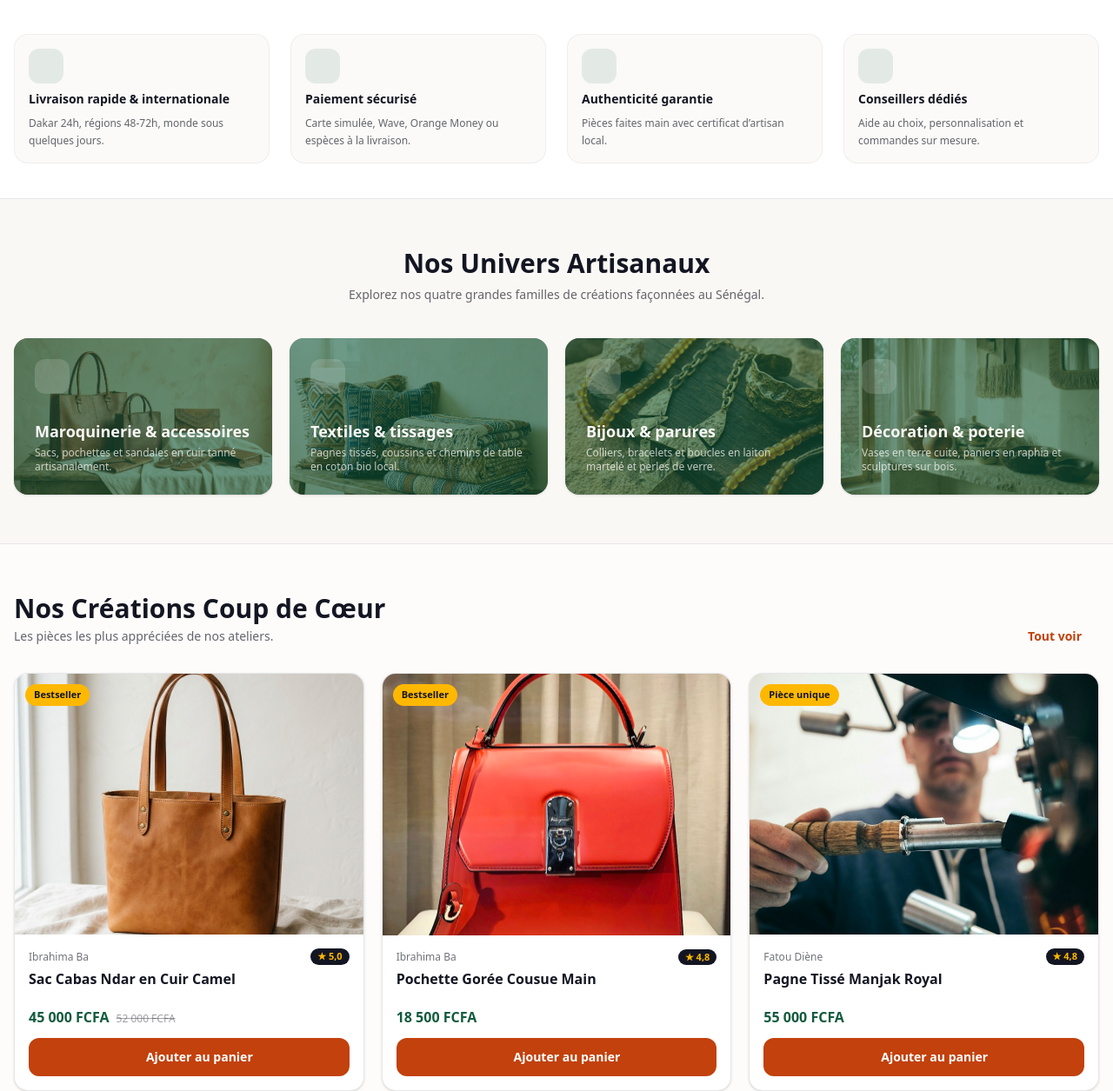
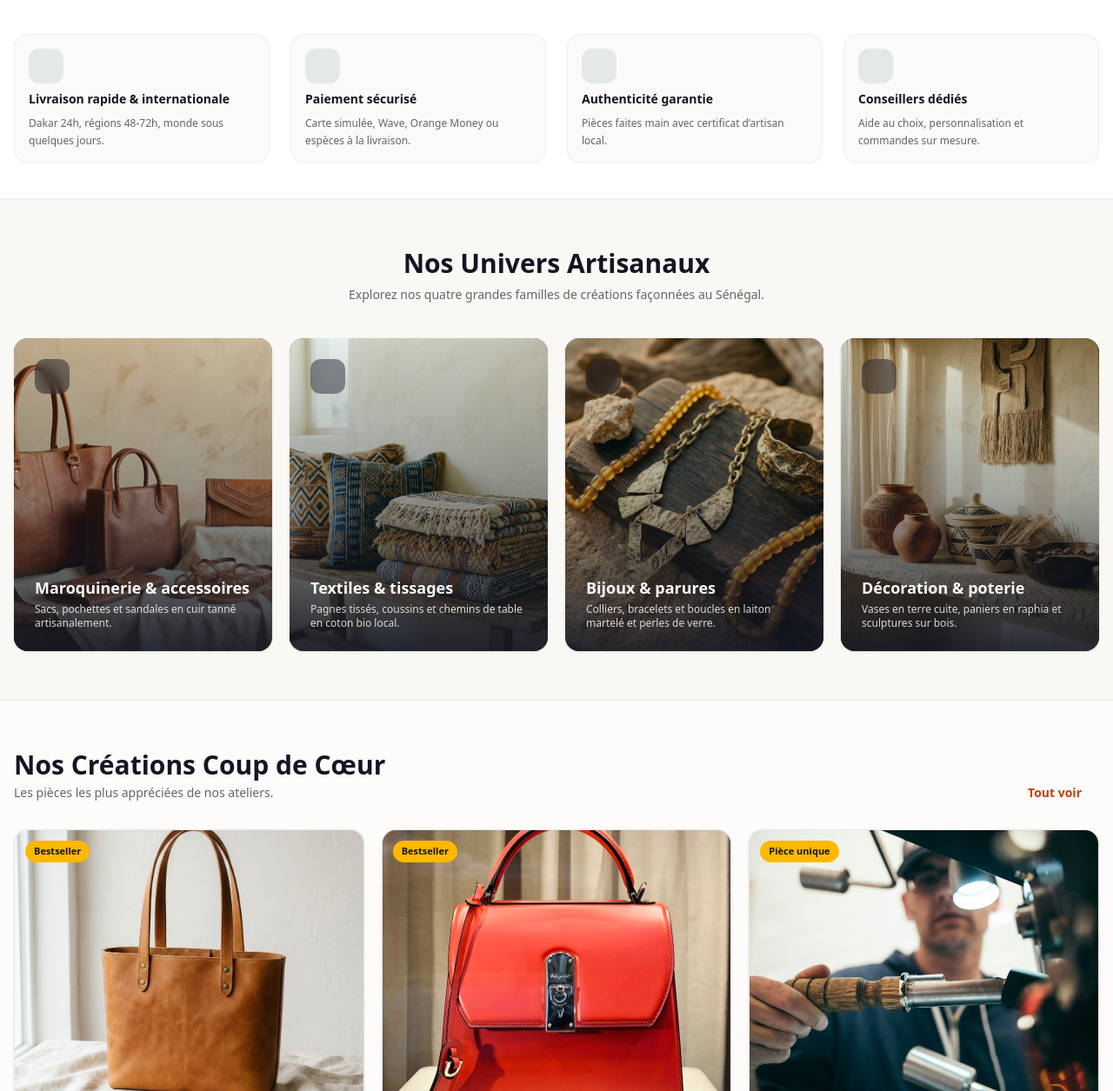
Before and after one commit to Brainhackers-2/Sunu-Atelier, a Laravel app: page / in a window 1280 px wide. Shown: the part 723-1978 px from the top of the page at 87% size. Run offline with Laravel 12, Linux system fonts and the light colour scheme; data comes from the database, SQL or seed files in the repository; data that the repository does not hold is empty; style sheets or scripts are compiled from the project's sources; parts of the project's set-up code (start-up, migrations or seed data) failed here and were passed over; some libraries are stand-ins or nearby versions.

Commit message:
UI: enlarge and brighten category images in Nos Univers Artisanaux

```diff
--- a/resources/views/home.blade.php
+++ b/resources/views/home.blade.php
@@ -111,22 +111,23 @@
             <p class="text-sm text-ebene/65 mt-2">Explorez nos quatre grandes familles de créations façonnées au Sénégal.</p>
         </div>
 
-        <div class="grid grid-cols-2 md:grid-cols-4 gap-5">
+        <div class="grid grid-cols-2 md:grid-cols-4 gap-4 sm:gap-5">
             @foreach ($categories as $cat)
                 <a href="{{ route('boutique', ['cat' => $cat->slug]) }}"
-                   class="group relative rounded-2xl overflow-hidden bg-foret text-ivoire p-6 min-h-[180px] flex flex-col justify-between shadow-sm hover:shadow-lg transition-all gs-reveal">
+                   class="group relative rounded-2xl overflow-hidden bg-foret text-ivoire p-4 sm:p-6 min-h-[240px] sm:min-h-[320px] md:min-h-[360px] flex flex-col justify-between shadow-sm hover:shadow-xl transition-all gs-reveal">
                     @if ($cat->header_image)
                         <img src="{{ asset($cat->header_image) }}"
                              alt="{{ $cat->name }}"
-                             class="absolute inset-0 w-full h-full object-cover opacity-40 group-hover:opacity-55 group-hover:scale-105 transition-all duration-500"
+                             class="absolute inset-0 w-full h-full object-cover opacity-90 group-hover:opacity-100 group-hover:scale-105 transition-all duration-500"
                              loading="lazy">
+                        <div class="absolute inset-0 bg-gradient-to-t from-ebene/90 via-ebene/30 to-transparent"></div>
                     @endif
-                    <span class="relative z-10 w-10 h-10 rounded-xl bg-ivoire/15 flex items-center justify-center text-or group-hover:scale-110 transition-transform">
+                    <span class="relative z-10 w-10 h-10 rounded-xl bg-ebene/45 backdrop-blur-sm flex items-center justify-center text-or group-hover:scale-110 transition-transform">
                         <i data-lucide="compass" class="size-5" aria-hidden="true"></i>
                     </span>
                     <div class="relative z-10">
                         <h3 class="font-bold text-base sm:text-lg leading-snug group-hover:text-or transition-colors">{{ $cat->name }}</h3>
-                        <p class="text-xs text-ivoire/75 mt-1 line-clamp-2">{{ $cat->description }}</p>
+                        <p class="text-xs text-ivoire/85 mt-1 line-clamp-2">{{ $cat->description }}</p>
                     </div>
                 </a>
             @endforeach
```
